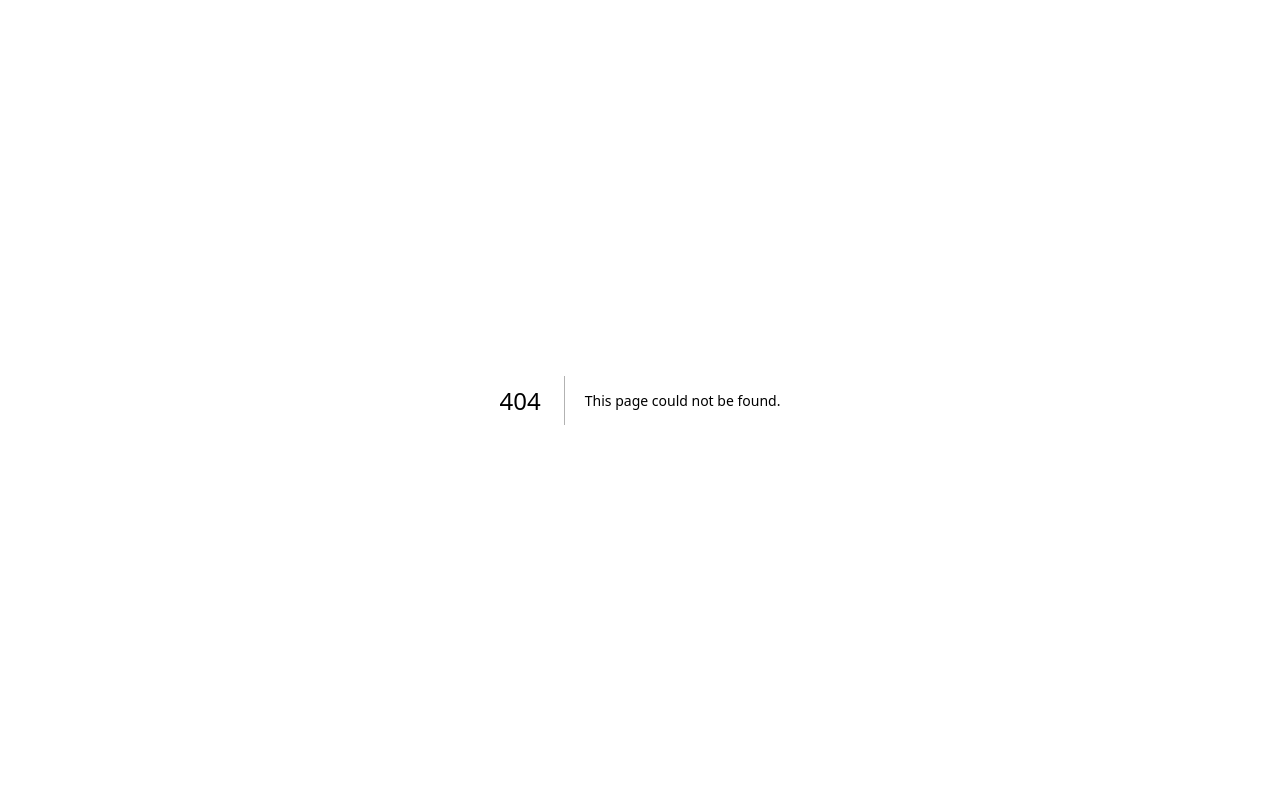
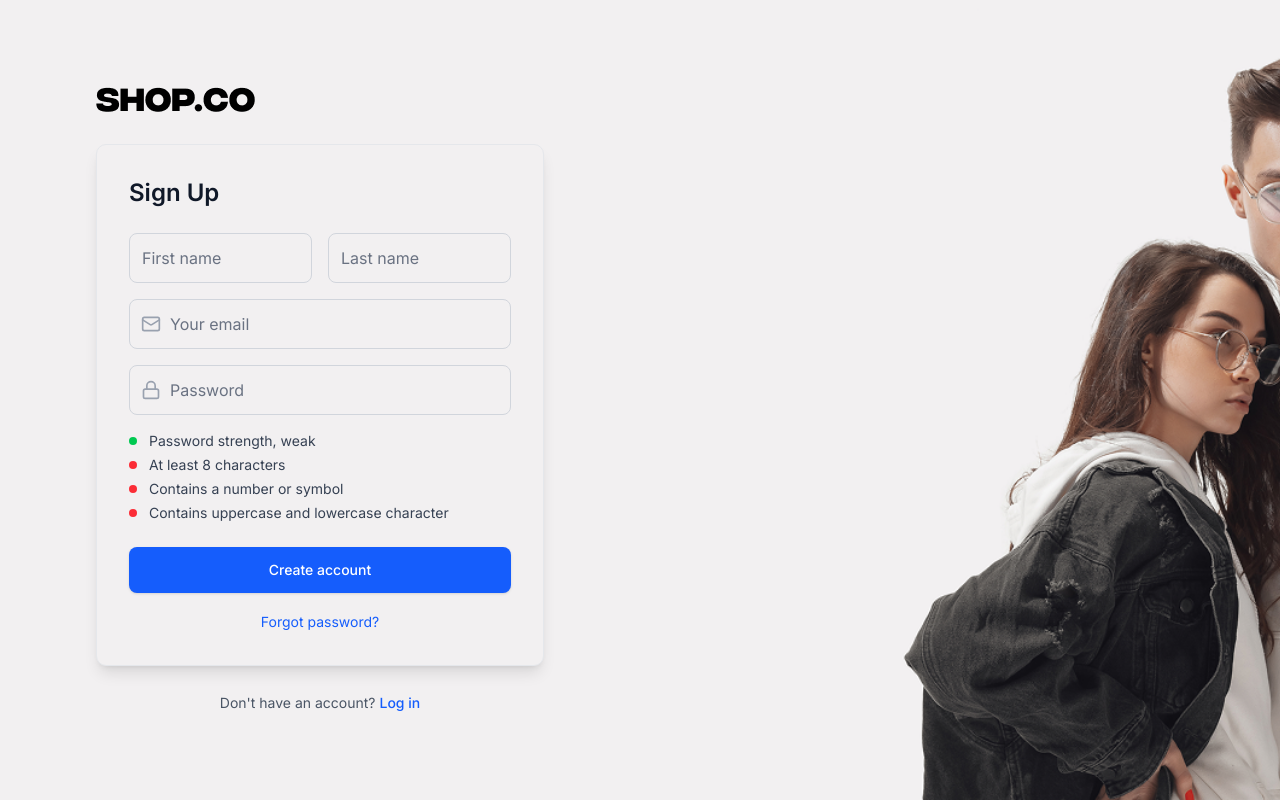
Before and after one commit to abrarjahinayat/shop.co, a Next.js app: page /signuppage in a window 1280 px wide. Before the commit this address had no page. Built offline with nearby package versions, Linux system fonts and the light colour scheme.

Commit message:
sigup page added

```diff
--- a/src/app/(root)/cart/page.js
+++ b/src/app/(root)/cart/page.js
@@ -1,4 +1,5 @@
 import Yourcart from '@/app/cart_components/Yourcart'
+import Newslatter from '@/app/components/Newslatter'
 import React from 'react'
 
 export default function page() {
--- a/src/app/(root)/category/page.js
+++ b/src/app/(root)/category/page.js
@@ -1,10 +1,12 @@
 import CasualProducts from '@/app/Category_components/CasualProducts'
+import Newslatter from '@/app/components/Newslatter'
 import React from 'react'
 
 export default function page() {
   return (
     <div>
         <CasualProducts/>
+
     </div>
   )
 }
--- a/src/app/(root)/layout.js
+++ b/src/app/(root)/layout.js
@@ -10,6 +10,7 @@ export default function layout({children}) {
       <Topnav/>
       <Navbar/>
       {children}
+      <Newslatter/>
       <Footer/>
     </div>
   )
--- a/src/app/(root)/page.js
+++ b/src/app/(root)/page.js
@@ -18,7 +18,7 @@ const page = () => {
       <TopSelling/>
       <DressStyle/>
       <CustomerFeedback/>
-      <Newslatter/>
+
 
     </div>
   )
--- a/src/app/ProductDetailes_components/Banner.jsx
+++ b/src/app/ProductDetailes_components/Banner.jsx
@@ -15,7 +15,9 @@ import { Lens } from "@/components/magicui/lens";
 import { FaCheck } from "react-icons/fa6";
 import { FaMinus } from "react-icons/fa";
 import { FaPlus } from "react-icons/fa";
+import { useRouter } from "next/navigation";
 export default function Banner() {
+  const router = useRouter()
   const [active, setactive] = useState(1);
   const [coloractive , setcoloractive] =useState(1)
   const [sizeactive , setsizeactive] =useState(1)
@@ -164,7 +166,7 @@ const handlePlus = () => {
 
                     </div>
                     <div className="bg-black rounded-4xl hover:bg-black/85 hover:rounded-4xl ">
-                        <button className="text-base font-poppins font-medium text-white px-35 py-4 cursor-pointer   ">Add to Cart</button>
+                        <button onClick={()=>router.push('/cart')} className="text-base font-poppins font-medium text-white px-35 py-4 cursor-pointer   ">Add to Cart</button>
                     </div>
                 </div>
               </div>
--- a/src/app/components/Footer.jsx
+++ b/src/app/components/Footer.jsx
@@ -9,9 +9,10 @@ import sponsore from '../images/sponsore.png'
 import Newslatter from "./Newslatter";
 export default function Footer() {
     return (
-        <section className="bg-searchbar-bg py-40 ">
+        <section className="bg-searchbar-bg py-40  ">
 
             <div className="container">
+
                 <div className="flex justify-between items-center border-b border-gray-300 py-10">
                     <div>
                         <Image src={logo} alt="" />
--- a/src/app/components/Navbar.jsx
+++ b/src/app/components/Navbar.jsx
@@ -1,15 +1,18 @@
+"use client";
 import React from "react";
 import logo from "../images/logo.png";
 import Image from "next/image";
 import { FiShoppingCart } from "react-icons/fi";
 import { IoPersonCircleOutline } from "react-icons/io5";
+import { useRouter } from "next/navigation";
 const Navbar = () => {
+  const router = useRouter();
   return (
     <section>
       <div className="container">
         <div className="flex items-center justify-between py-5">
-          <div >
-            <Image src={logo} alt="" />
+          <div onClick={() => router.push("/")} className="cursor-pointer">
+            <Image src={logo} alt="Logo" />
           </div>
           <div>
             <ul className="flex items-center gap-x-5">
@@ -32,7 +35,6 @@ const Navbar = () => {
                 <path d="m190.707 180.101-47.078-47.077c11.702-14.072 18.752-32.142 18.752-51.831C162.381 36.423 125.959 0 81.191 0 36.422 0 0 36.423 0 81.193c0 44.767 36.422 81.187 81.191 81.187 19.688 0 37.759-7.049 51.831-18.751l47.079 47.078a7.474 7.474 0 0 0 5.303 2.197 7.498 7.498 0 0 0 5.303-12.803zM15 81.193C15 44.694 44.693 15 81.191 15c36.497 0 66.189 29.694 66.189 66.193 0 36.496-29.692 66.187-66.189 66.187C44.693 147.38 15 117.689 15 81.193z"></path>
               </svg>
               <input
-
                 type="email"
                 placeholder="Search for products..."
                 className="w-full outline-none bg-transparent text-gray-600 text-md"
--- /dev/null
+++ b/src/app/components/Signup.jsx
@@ -0,0 +1,243 @@
+"use client"
+import React, { useState } from "react";
+import { Mail, Lock, Check, X } from "lucide-react";
+import Link from "next/link";
+import logo from "../images/logo.png";
+import Image from "next/image";
+import { useRouter } from "next/navigation";
+export default function SignUpForm() {
+  const router = useRouter()
+  const [formData, setFormData] = useState({
+    firstName: "",
+    lastName: "",
+    email: "",
+    password: "",
+  });
+
+  const [passwordValidation, setPasswordValidation] = useState({
+    length: false,
+    number: false,
+    lowercase: false,
+  });
+
+  const handleInputChange = (e) => {
+    const { name, value } = e.target;
+    setFormData((prev) => ({
+      ...prev,
+      [name]: value,
+    }));
+
+    // Password validation
+    if (name === "password") {
+      setPasswordValidation({
+        length: value.length >= 8,
+        number: /\d/.test(value),
+        lowercase: /[a-z]/.test(value),
+      });
+    }
+  };
+
+
+
+  const getPasswordStrength = () => {
+    const { length, number, lowercase } = passwordValidation;
+    const validCount = [length, number, lowercase].filter(Boolean).length;
+
+    if (validCount === 0) return { text: "", color: "" };
+    if (validCount === 1)
+      return { text: "Password strength: weak", color: "text-red-500" };
+    if (validCount === 2)
+      return { text: "Password strength: medium", color: "text-yellow-500" };
+    return { text: "Password strength: strong", color: "text-green-500" };
+  };
+
+  const passwordStrength = getPasswordStrength();
+
+  return (
+    <div
+      className="min-h-screen bg-[url('/image/banner.png')] bg-cover bg-no-repeat  flex flex-col lg:flex-row"
+      style={{ fontFamily: "Inter, sans-serif" }}
+    >
+
+      <style jsx>{`
+        @import url("https://fonts.googleapis.com/css2?family=Inter:wght@300;400;500;600;700&display=swap");
+      `}</style>
+
+      {/* Form Section */}
+      <div className="w-full lg:w-1/2 flex items-center justify-center p-4 sm:p-6 lg:p-8">
+        <div className="max-w-md w-full">
+          {/* Logo */}
+          <div className="mb-6 lg:mb-8">
+            <div className="flex items-center justify-center lg:justify-start">
+
+              <span onClick={()=>router.push('/')} className="text-xl cursor-pointer font-semibold text-gray-900">
+               <Image src={logo} alt="" />
+              </span>
+            </div>
+          </div>
+
+          {/* Sign Up Form */}
+          <div className="bg-[#F2F0F1] p-6 sm:p-8 rounded-lg shadow-lg border border-gray-200">
+            <h2 className="text-2xl font-semibold text-gray-900 mb-6 text-center lg:text-left">
+              Sign Up
+            </h2>
+
+            <div className="space-y-4">
+              {/* Name Fields */}
+              <div className="grid grid-cols-1 sm:grid-cols-2 gap-4">
+                <div>
+                  <input
+                    type="text"
+                    name="firstName"
+                    value={formData.firstName}
+                    onChange={handleInputChange}
+                    className="w-full px-3 py-3 border border-gray-300 rounded-md placeholder-gray-500 focus:outline-none focus:ring-2 focus:ring-blue-500 focus:border-blue-500 text-sm sm:text-base"
+                    placeholder="First name"
+                  />
+                </div>
+                <div>
+                  <input
+                    type="text"
+                    name="lastName"
+                    value={formData.lastName}
+                    onChange={handleInputChange}
+                    className="w-full px-3 py-3 border border-gray-300 rounded-md placeholder-gray-500 focus:outline-none focus:ring-2 focus:ring-blue-500 focus:border-blue-500 text-sm sm:text-base"
+                    placeholder="Last name"
+                  />
+                </div>
+              </div>
+
+              {/* Email Input */}
+              <div>
+                <div className="relative">
+                  <div className="absolute inset-y-0 left-0 pl-3 flex items-center pointer-events-none">
+                    <Mail className="h-5 w-5 text-gray-400" />
+                  </div>
+                  <input
+                    type="email"
+                    name="email"
+                    value={formData.email}
+                    onChange={handleInputChange}
+                    className="block w-full pl-10 pr-3 py-3 border border-gray-300 rounded-md placeholder-gray-500 focus:outline-none focus:ring-2 focus:ring-blue-500 focus:border-blue-500 text-sm sm:text-base"
+                    placeholder="Your email"
+                  />
+                </div>
+              </div>
+
+              {/* Password Input */}
+              <div>
+                <div className="relative">
+                  <div className="absolute inset-y-0 left-0 pl-3 flex items-center pointer-events-none">
+                    <Lock className="h-5 w-5 text-gray-400" />
+                  </div>
+                  <input
+                    type="password"
+                    name="password"
+                    value={formData.password}
+                    onChange={handleInputChange}
+                    className="block w-full pl-10 pr-3 py-3 border border-gray-300 rounded-md placeholder-gray-500 focus:outline-none focus:ring-2 focus:ring-blue-500 focus:border-blue-500 text-sm sm:text-base"
+                    placeholder="Password"
+                  />
+                </div>
+              </div>
+
+              {/* Password Validation */}
+              <div className="space-y-2">
+                <div className="space-y-1">
+                  <div className="flex items-center text-xs sm:text-sm">
+                    <div
+                      className={`w-2 h-2 rounded-full mr-3 ${
+                        passwordStrength.color === "text-red-500"
+                          ? "bg-red-500"
+                          : passwordStrength.color === "text-yellow-500"
+                          ? "bg-yellow-500"
+                          : "bg-green-500"
+                      }`}
+                    ></div>
+                    <span className="text-gray-700">
+                      Password strength, weak
+                    </span>
+                  </div>
+
+                  <div className="flex items-center text-xs sm:text-sm">
+                    <div
+                      className={`w-2 h-2 rounded-full mr-3 ${
+                        passwordValidation.length
+                          ? "bg-green-500"
+                          : "bg-red-500"
+                      }`}
+                    ></div>
+                    <span className="text-gray-700">At least 8 characters</span>
+                  </div>
+
+                  <div className="flex items-center text-xs sm:text-sm">
+                    <div
+                      className={`w-2 h-2 rounded-full mr-3 ${
+                        passwordValidation.number
+                          ? "bg-green-500"
+                          : "bg-red-500"
+                      }`}
+                    ></div>
+                    <span className="text-gray-700">
+                      Contains a number or symbol
+                    </span>
+                  </div>
+
+                  <div className="flex items-center text-xs sm:text-sm">
+                    <div
+                      className={`w-2 h-2 rounded-full mr-3 ${
+                        passwordValidation.lowercase
+                          ? "bg-green-500"
+                          : "bg-red-500"
+                      }`}
+                    ></div>
+                    <span className="text-gray-700">
+                      Contains uppercase and lowercase character
+                    </span>
+                  </div>
+                </div>
+              </div>
+
+              {/* Create Account Button */}
+              <div className="pt-2">
+                <button
+
+                  className="w-full flex justify-center py-3 px-4 border border-transparent rounded-md shadow-sm text-sm font-medium text-white bg-blue-600 hover:bg-blue-700 focus:outline-none focus:ring-2 focus:ring-offset-2 focus:ring-blue-500 transition-colors"
+                >
+                  Create account
+                </button>
+              </div>
+
+              {/* Forgot Password */}
+              <div className="text-center">
+                <button
+                  onClick={() => console.log("Forgot password clicked")}
+                  className="text-sm text-blue-600 hover:text-blue-500 bg-transparent border-none cursor-pointer"
+                >
+                  Forgot password?
+                </button>
+              </div>
+            </div>
+          </div>
+
+          {/* Login Link */}
+          <div className="text-center mt-6">
+            <span className="text-sm text-gray-600">
+              Don't have an account?{" "}
+              <span
+
+                onClick={() => console.log("Log in clicked")}
+                className="font-medium text-blue-600 hover:text-blue-500 bg-transparent border-none cursor-pointer"
+              >
+                Log in
+              </span>
+            </span>
+          </div>
+        </div>
+      </div>
+
+      {/* Right Side - Product Review Image Area */}
+
+    </div>
+  );
+}
--- a/src/app/components/Topnav.jsx
+++ b/src/app/components/Topnav.jsx
@@ -1,7 +1,9 @@
 "use client"
 import React, { useState } from "react";
 import { GrClose } from "react-icons/gr";
+import { useRouter } from "next/navigation";
 const Topnav = () => {
+  const router = useRouter()
   let [close, setclose] = useState(true)
 
   let handleclose = ()=>{
@@ -18,7 +20,7 @@ const Topnav = () => {
             {" "}
             Sign up and get 20% off to your first order.{" "}
             <span>
-              <a className=" underline decoration-1" href="#">
+              <a onClick={()=>router.push('/signuppage')} className=" underline decoration-1" href="#">
                 Sign Up Now
               </a>
             </span>
--- /dev/null
+++ b/src/app/signuppage/page.js
@@ -0,0 +1,10 @@
+import React from 'react'
+import SignUpForm from '../components/Signup'
+
+export default function page() {
+  return (
+    <div>
+        <SignUpForm/>
+    </div>
+  )
+}
```
